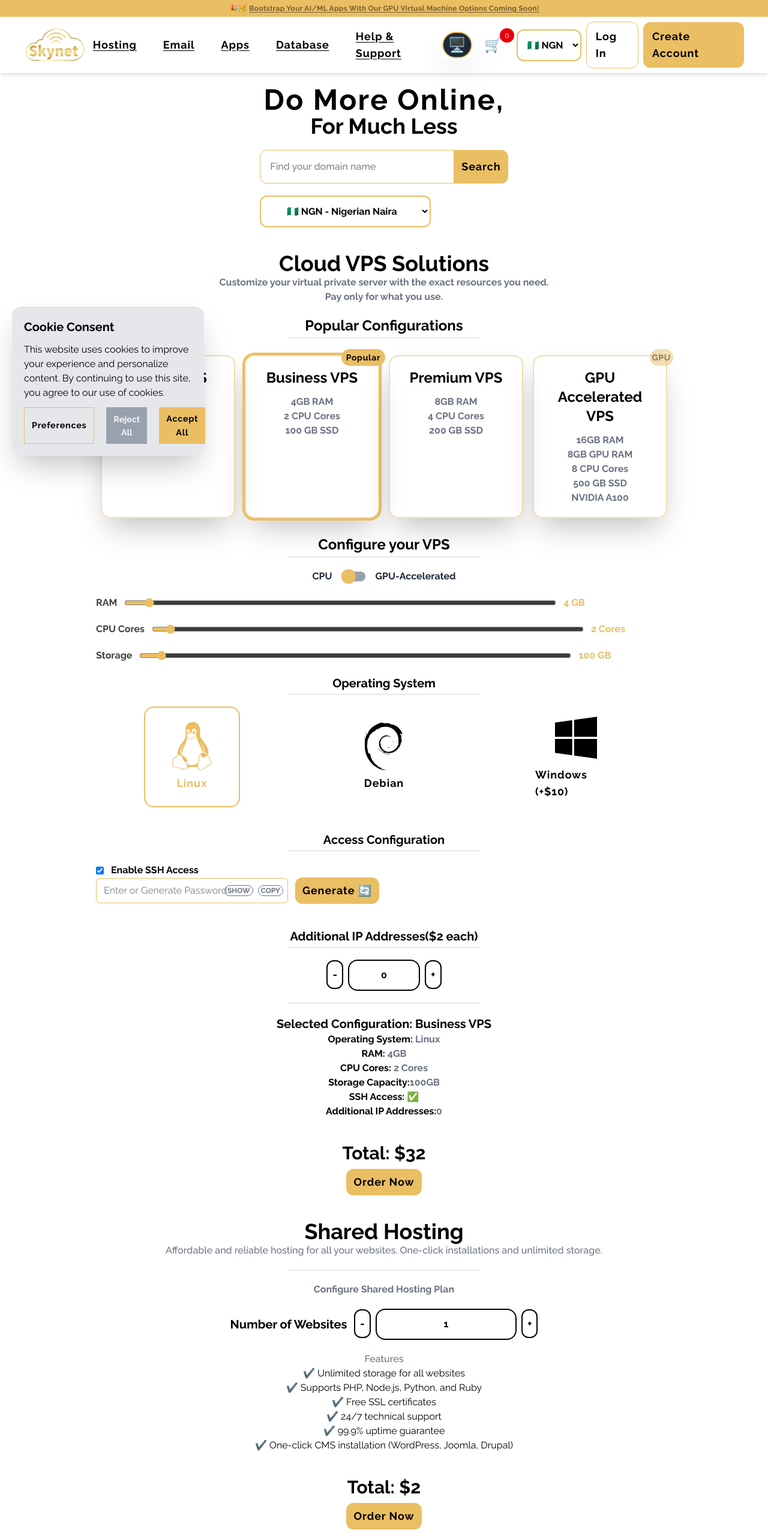
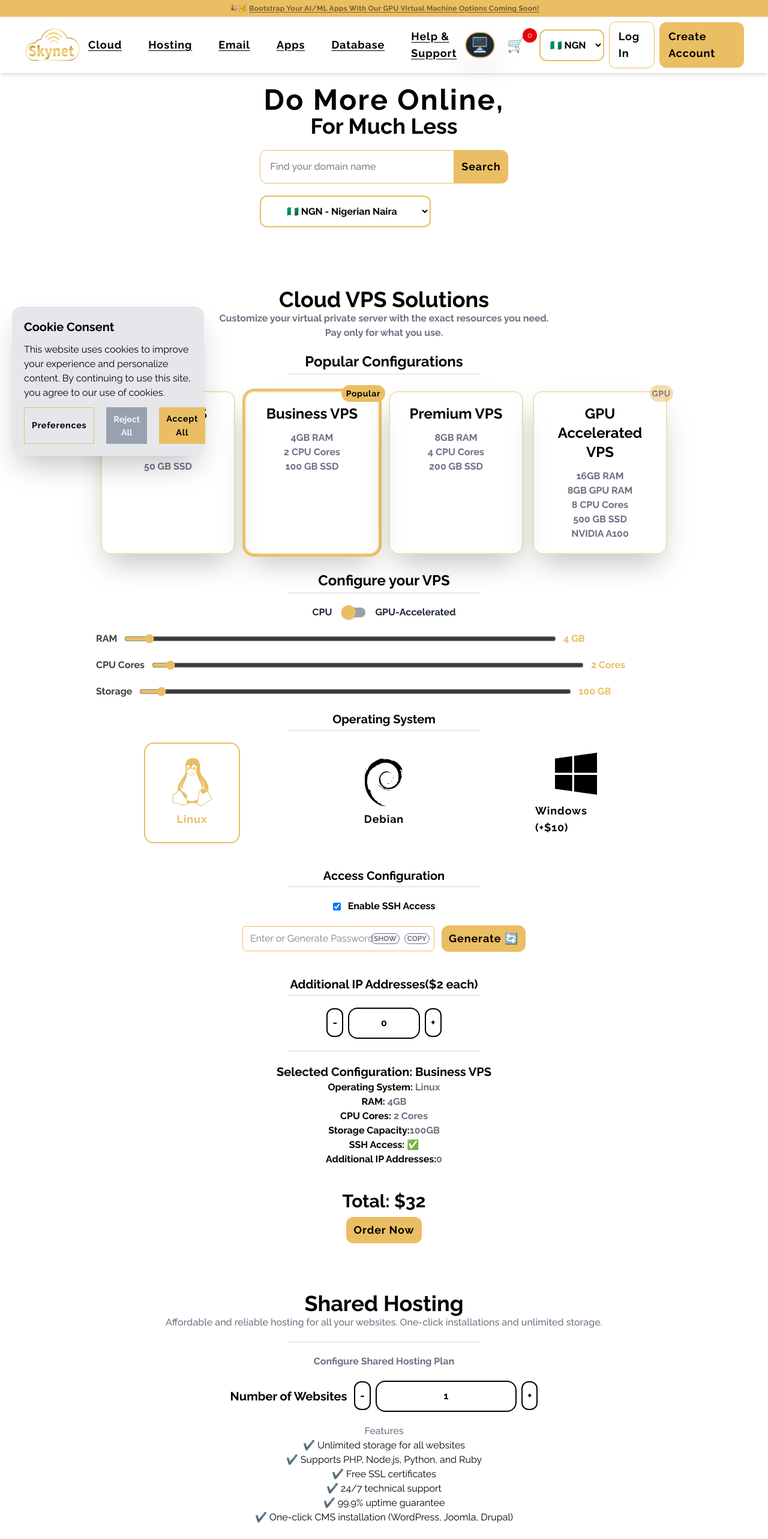
Before and after one commit to sapwavino/skynet_redesign_fe, a Vue app: page / in a window 1280 px wide. Shown: the top 2566 px of the page at 60% size. Built offline with nearby package versions, Linux system fonts and the light colour scheme; what vue3-marquee would draw is missing.

Commit message:
NEW DASH V4 + ADDED CLOUD TO NAV W ROUTING

```diff
--- a/src/components/CustomServicePicker.vue
+++ b/src/components/CustomServicePicker.vue
@@ -183,6 +183,9 @@
 
 <template>
   <section class="w-3/4 mx-auto mt-5">
+    <div id="cloud"
+         class="mt-10 min-h-10"
+    ></div>
     <h2 class="text-4xl font-bold capitalize text-center dark:text-gray-200 text-center">Cloud VPS Solutions</h2>
     <h2 class="muteBoldSubheader text-center">Customize your virtual private server with the exact resources you need.
       <br /> Pay only for what you use.
@@ -552,7 +555,7 @@
       <section class="mt-10">
         <h2 class="font-bold text-xl text-center">Access Configuration</h2>
         <hr class="mx-80 mb-5 mt-1 border-gray-300" />
-        <div class="flex items-center">
+        <div class="flex items-center justify-center">
           <input id="ssh"
                  v-model="ssh"
                  class="mr-3"
@@ -563,7 +566,7 @@
           >Enable SSH Access</label>
         </div>
 
-        <section class="flex items-center">
+        <section class="flex items-center justify-center my-5">
           <div class="relative w-1/3 ">
             <!-- Password Input -->
             <input
@@ -670,6 +673,9 @@
 
     </div>
     <section class="mt-10">
+      <div id="hosting"
+           class="mt-10 min-h-10"
+      ></div>
       <h2 class="text-4xl font-bold capitalize text-center dark:text-gray-200 text-center">Shared Hosting</h2>
       <h3 class="muteSubheader text-center mb-5">Affordable and reliable hosting for all your websites. One-click
                                                  installations and unlimited storage.</h3>
--- a/src/components/NavBar.vue
+++ b/src/components/NavBar.vue
@@ -67,6 +67,9 @@
     <div v-show="!dashboardNav"
          class="flex items-center gap-x-5 font-bold"
     >
+      <a class="text-btn-base"
+         href="/#cloud"
+      >Cloud</a>
       <a class="text-btn-base"
          href="/#hosting"
       >Hosting</a>
--- a/src/views/HomeView.vue
+++ b/src/views/HomeView.vue
@@ -35,7 +35,7 @@
     <HeroSection />
     <CustomServicePicker />
     <!--    <ServicesTabs/>-->
-    <!--    <WebHostingSection/>-->
+    <!--        <WebHostingSection/>-->
     <!--    <EmailSection/>-->
     <!--    <AppsSection/>-->
     <!--    <DatabaseSection/>-->
```
